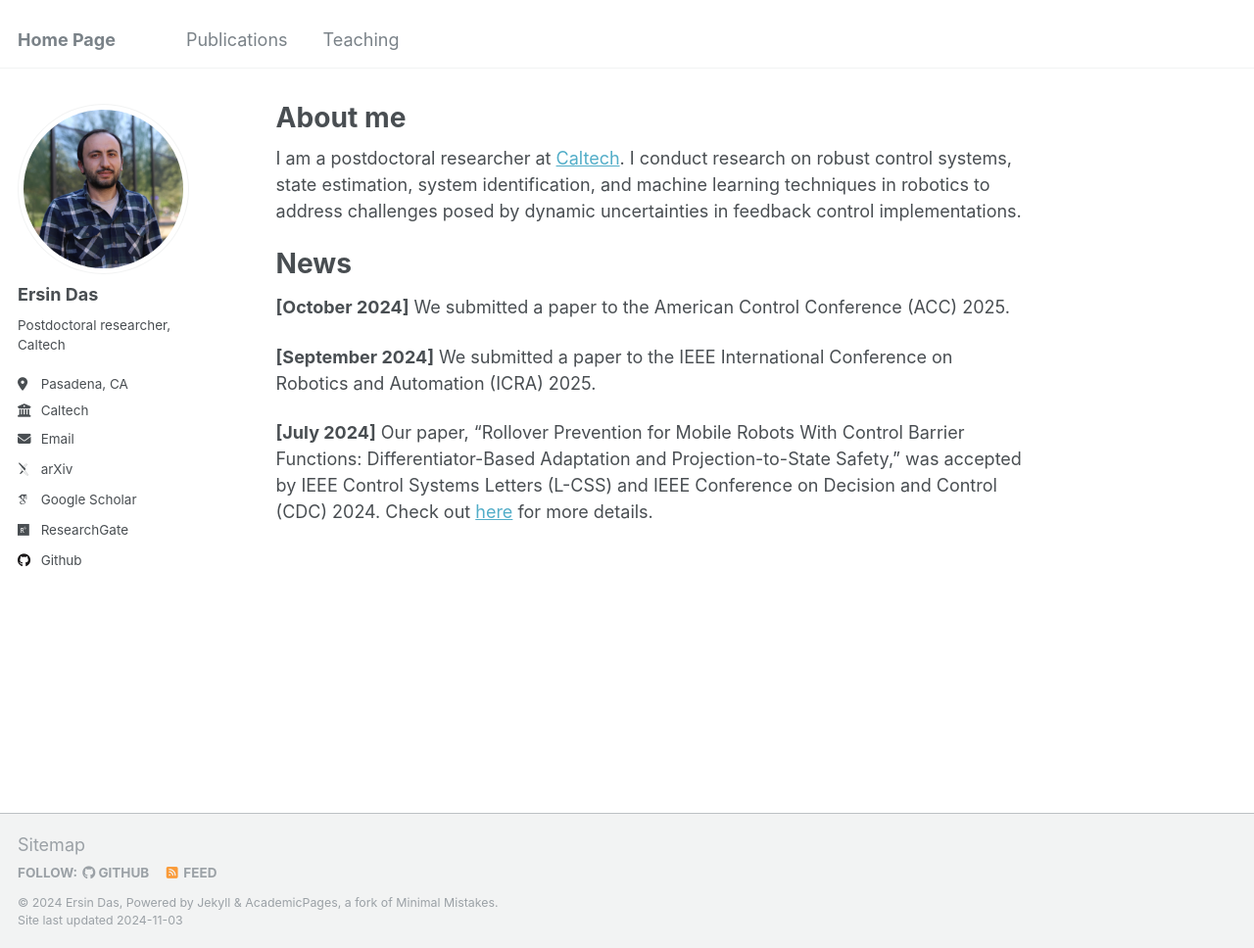
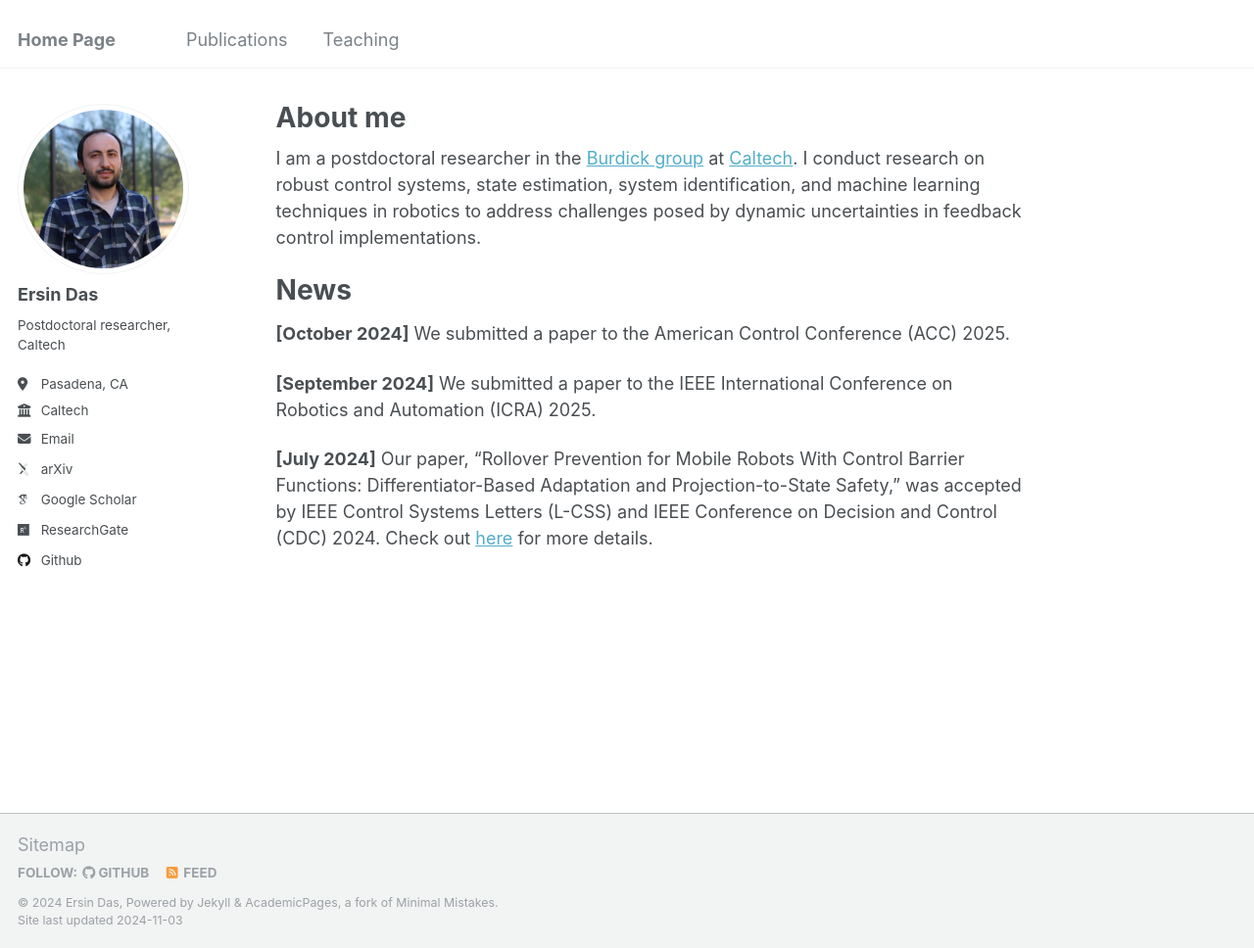
Before and after one commit to ersindas/ersindas.github.io, a Jekyll site: the page built from _pages/about.md, in a window 1280 px wide and 968 px high. Shown: the whole window at 98% size. Built offline with Jekyll 4.4.1, drawn with Linux system fonts in a browser that asks for light colours; some web fonts are replaced.

Commit message:
Update about.md

```diff
--- a/_pages/about.md
+++ b/_pages/about.md
@@ -7,7 +7,7 @@ redirect_from:
   - /about.html
 ---
 
-I am a postdoctoral researcher at [Caltech](https://www.mce.caltech.edu/people/ersindas). I conduct research on robust control systems, state estimation, system identification, and machine learning techniques in robotics to address challenges posed by dynamic uncertainties in feedback control implementations.
+I am a postdoctoral researcher in the [Burdick group](https://robotics.caltech.edu/wiki/index.php/Robotics) at [Caltech](https://www.mce.caltech.edu/people/ersindas). I conduct research on robust control systems, state estimation, system identification, and machine learning techniques in robotics to address challenges posed by dynamic uncertainties in feedback control implementations.
 
 News
 ======
```
